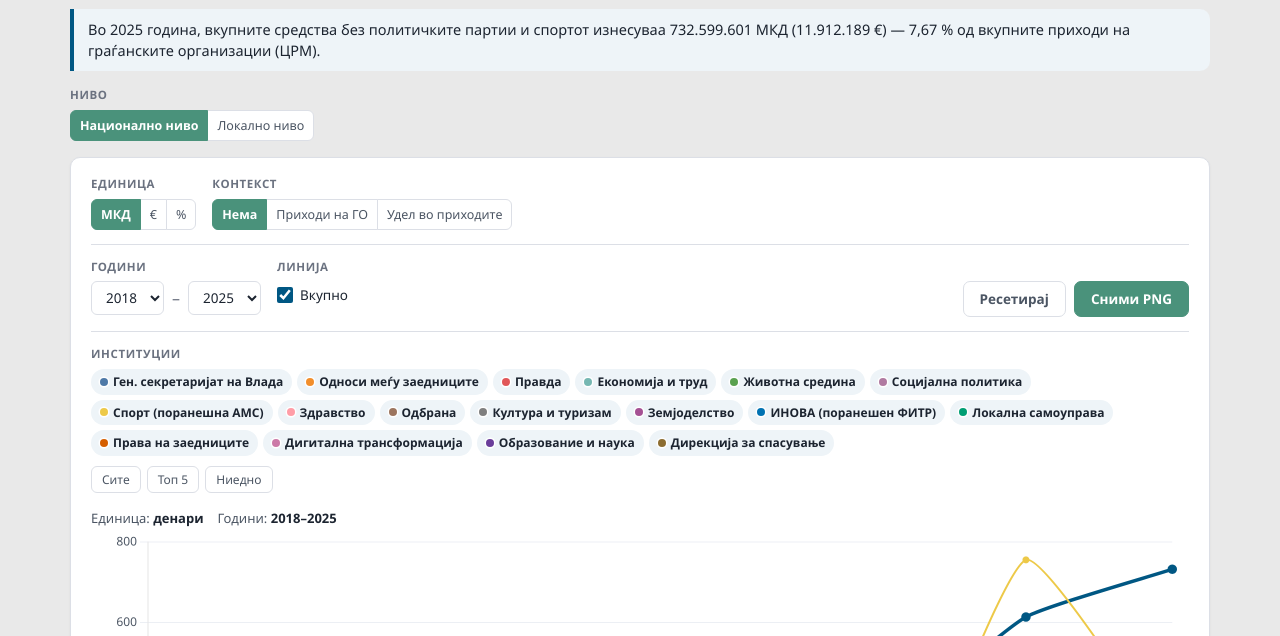
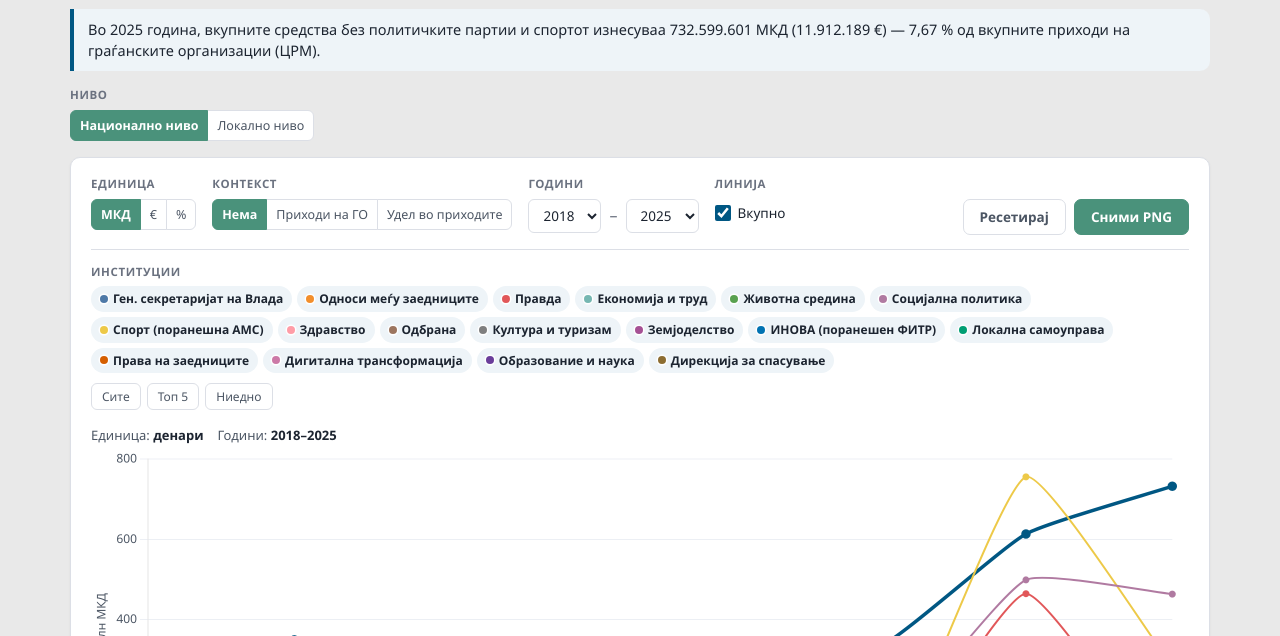
Before and after one commit to twibi/dfg-dashboard, a plain HTML site: page dist/dfg-dashboard-standalone.html in a window 1280 px wide. Shown: the part 164-800 px from the top of the page. Drawn offline with Linux system fonts and the light colour scheme.

Commit message:
Move the year filter and the action buttons up onto the single filter row

```diff
--- a/dist/dfg-dashboard-standalone.html
+++ b/dist/dfg-dashboard-standalone.html
@@ -321,7 +321,15 @@ body.dfg-standalone .dfg-root .dash-page {
 
 .dfg-root .dash-spacer { flex: 1 1 auto; min-width: 0; }
 
-.dfg-root .dash-actions { display: flex; gap: 8px; align-items: center; white-space: nowrap; }
+/* the actions hug the right edge when the row has spare room, and stay
+   right-aligned on their own line when everything wraps */
+.dfg-root .dash-actions {
+  display: flex;
+  gap: 8px;
+  align-items: center;
+  white-space: nowrap;
+  margin-left: auto;
+}
 
 .dfg-root .dash-btn {
   font: inherit;
@@ -2372,7 +2380,8 @@ window.DFG = {
   /* ------------------------------------------------------------ filters */
   var card = mk("section", "dash-card");
 
-  /* one line: Единица · Контекст (the basis is fixed — see header) */
+  /* one row with every control: Единица · Контекст · Години · Линија …
+     actions (the basis is fixed — see the header) */
   var row1 = mk("div", "dash-row");
   var gUnit = segment("Единица", UNITS,
     function () { return state.unit; },
@@ -2382,10 +2391,8 @@ window.DFG = {
     function (v) { state.context = v; });
   row1.appendChild(gUnit);
   row1.appendChild(gContext);
-  card.appendChild(row1);
-
-  /* years + actions */
-  var row2 = mk("div", "dash-row");
+
+  /* years */
   var gYears = mk("div", "dash-group");
   gYears.appendChild(mk("div", "dash-label", "Години"));
   var yearsBox = mk("div", "dash-years");
@@ -2414,7 +2421,7 @@ window.DFG = {
   yearsBox.appendChild(mk("span", "dash-sep", "–"));
   yearsBox.appendChild(toSel);
   gYears.appendChild(yearsBox);
-  row2.appendChild(gYears);
+  row1.appendChild(gYears);
 
   /* show / hide the total line */
   var totalChk = mk("input", "dash-chk");
@@ -2427,13 +2434,13 @@ window.DFG = {
   var gTotal = mk("div", "dash-group");
   gTotal.appendChild(mk("div", "dash-label", "Линија"));
   gTotal.appendChild(totalLab);
-  row2.appendChild(gTotal);
+  row1.appendChild(gTotal);
   totalChk.addEventListener("change", function () {
     state.showTotal = totalChk.checked;
     refresh();
   });
 
-  row2.appendChild(mk("div", "dash-spacer"));
+  row1.appendChild(mk("div", "dash-spacer"));
 
   var gActions = mk("div", "dash-group");
   gActions.appendChild(mk("div", "dash-label", "\u00a0"));
@@ -2443,11 +2450,11 @@ window.DFG = {
   actions.appendChild(resetBtn);
   actions.appendChild(pngBtn);
   gActions.appendChild(actions);
-  row2.appendChild(gActions);
-  card.appendChild(row2);
+  row1.appendChild(gActions);
+  card.appendChild(row1);
 
   /* institutions */
-  var row3 = mk("div", "dash-row");
+  var row2 = mk("div", "dash-row");
   var gInst = mk("div", "dash-group grow");
   gInst.appendChild(mk("div", "dash-label", "Институции"));
   var pillLine = mk("div", "dash-pill-line");
@@ -2462,8 +2469,8 @@ window.DFG = {
   pillLine.appendChild(pills);
   pillLine.appendChild(pillActions);
   gInst.appendChild(pillLine);
-  row3.appendChild(gInst);
-  card.appendChild(row3);
+  row2.appendChild(gInst);
+  card.appendChild(row2);
 
   var caption = mk("div", "dash-caption");
   card.appendChild(caption);
```
Also changed, not shown: assets/css/style.css (+9 -1 lines), assets/js/dashboard.js (+11 -12 lines), dist/dfg-dashboard-wordpress.html (+21 -14 lines), 1 other file.
